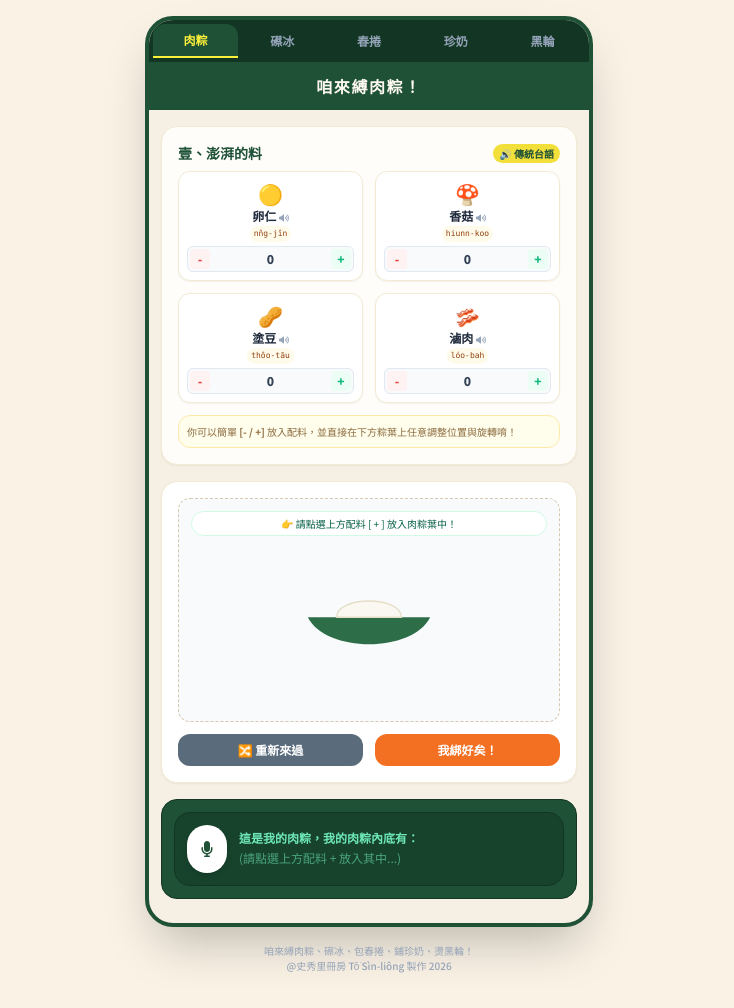
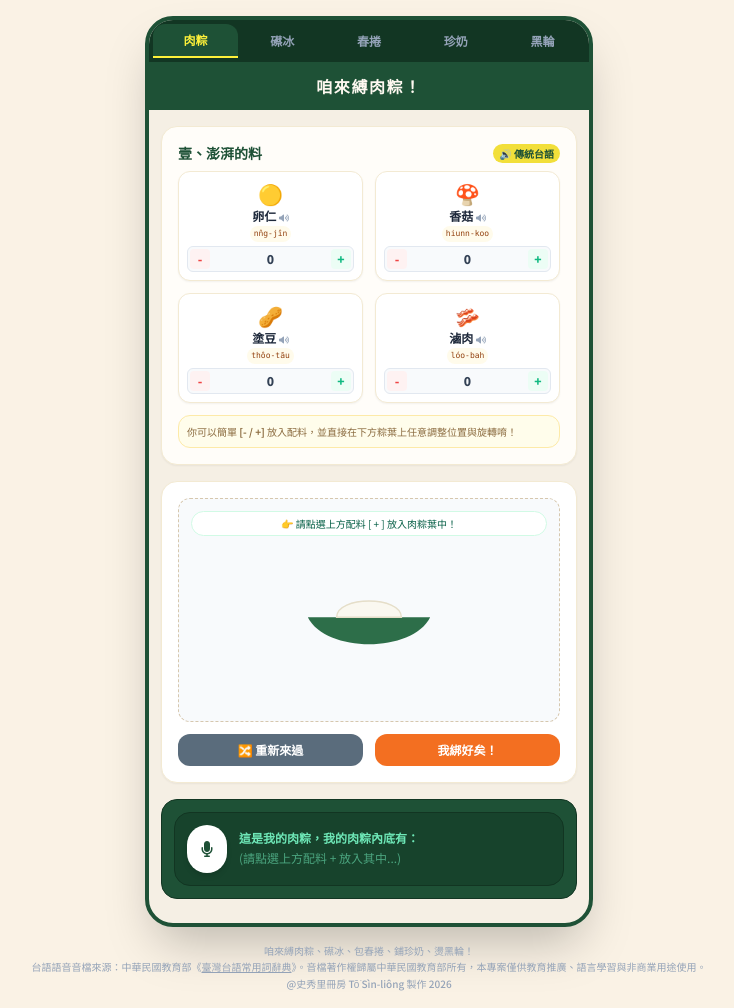
Before and after one commit to SinLiongToo/thoanthong_chiahsit_phoeliau, a plain HTML site: page 5over1.html in a window 1280 px wide. Shown: the whole page, without its empty margins (271-1005 px from the left). Drawn offline with nearby package versions, Linux system fonts and the light colour scheme.

Commit message:
Add Ministry of Education audio copyright & license claim

```diff
--- a/5over1.html
+++ b/5over1.html
@@ -83,8 +83,10 @@
     </div>
   </div>
 
-  <div class="text-[10px] text-slate-400 mt-4 text-center select-none font-medium" id="page-footer">
-    咱來縛肉粽、礤冰、包春捲、鋪珍奶、燙黑輪！<br>@史秀里冊房 Tō͘ Sìn-liông 製作 2026
+  <div class="text-[10px] text-slate-400 mt-4 text-center select-none font-medium leading-relaxed" id="page-footer">
+    咱來縛肉粽、礤冰、包春捲、鋪珍奶、燙黑輪！<br>
+    台語語音音檔來源：中華民國教育部《<a href="https://sutian.moe.edu.tw/" target="_blank" rel="noopener noreferrer" class="underline hover:text-slate-200">臺灣台語常用詞辭典</a>》。音檔著作權歸屬中華民國教育部所有，本專案僅供教育推廣、語言學習與非商業用途使用。<br>
+    @史秀里冊房 Tō͘ Sìn-liông 製作 2026
   </div>
 
   <script>
```
Also changed, not shown: blogger_version.html (+4 -2 lines), index.html (+4 -2 lines), 2 other files.
